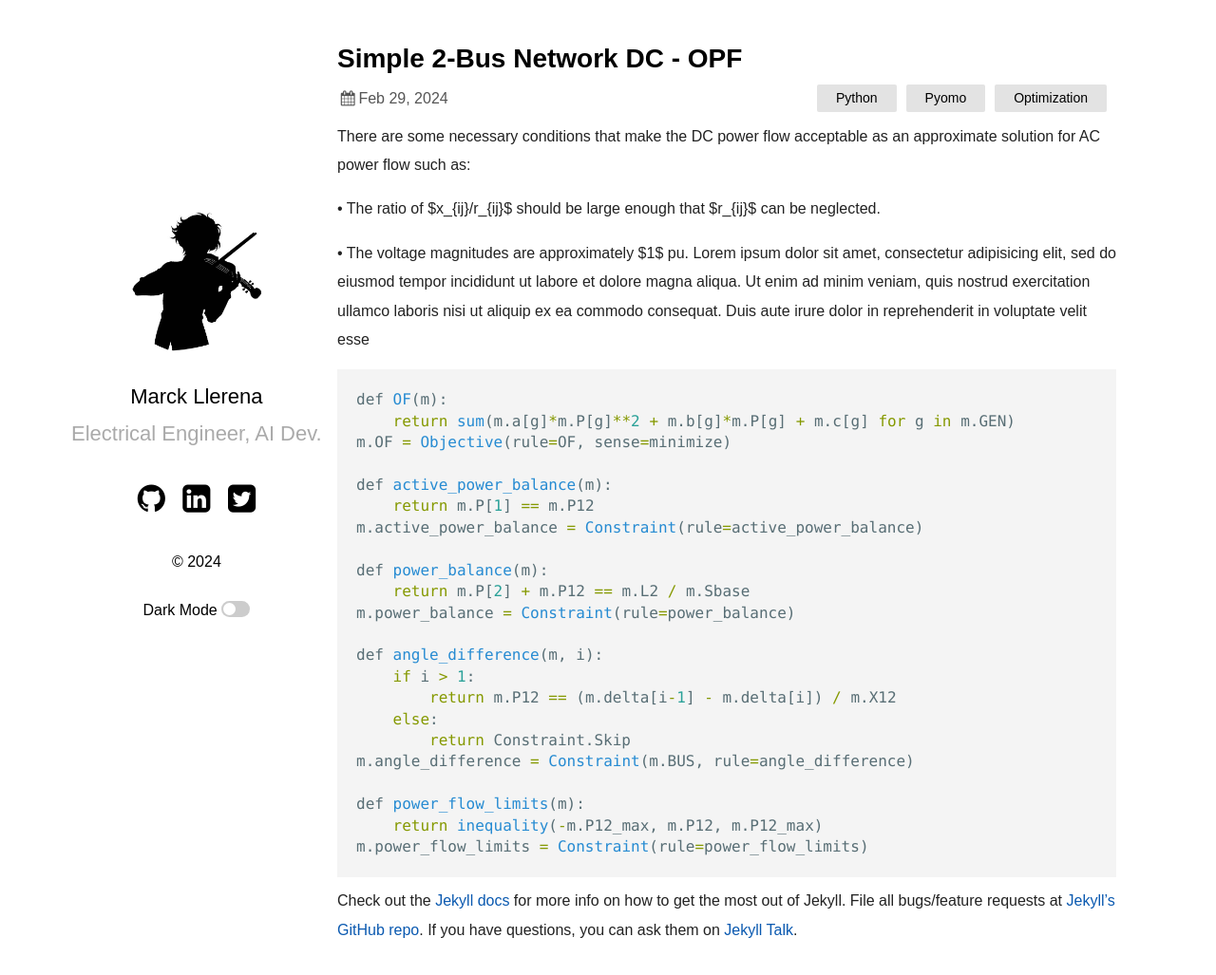
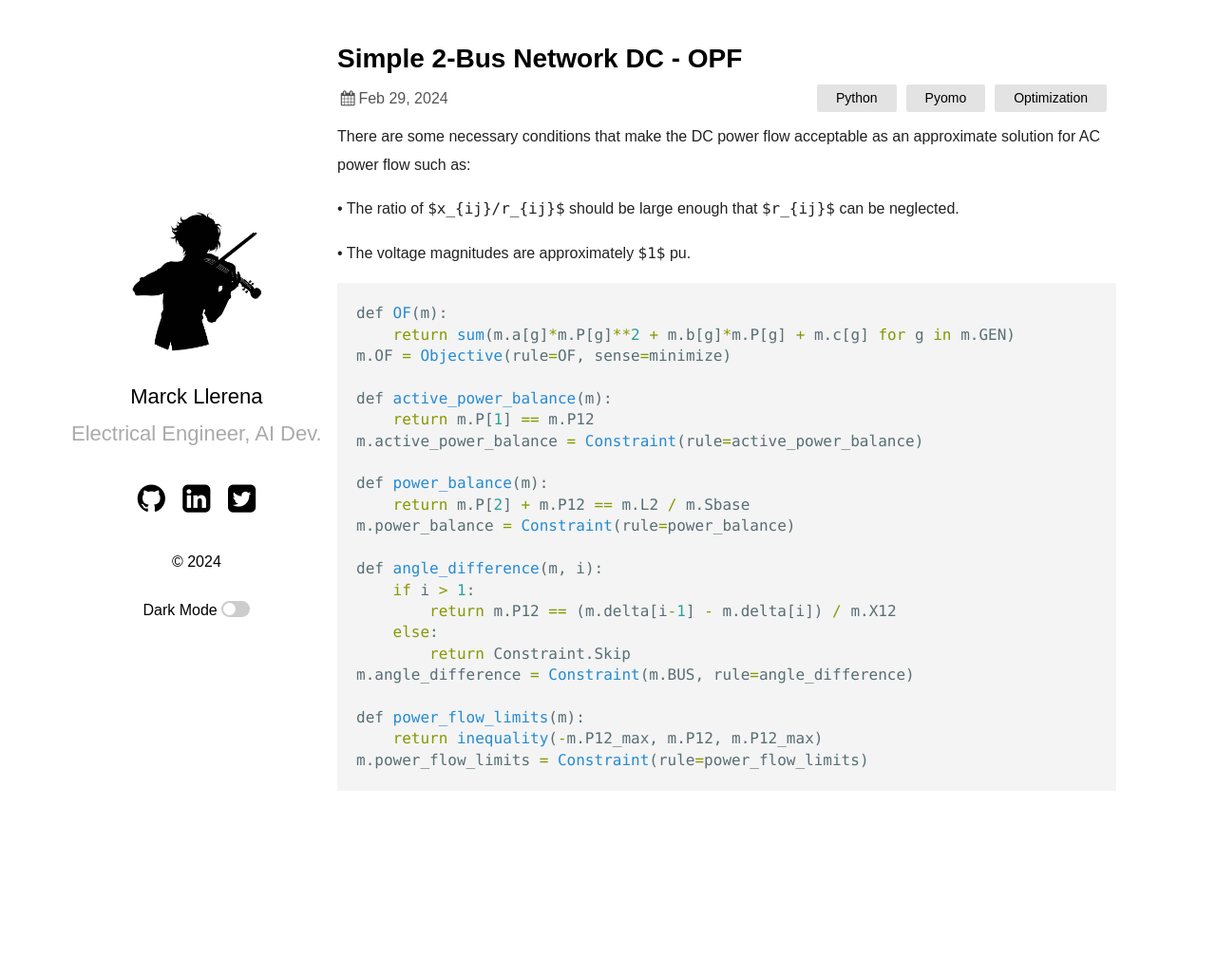
Before and after one commit to marckcode/marckcode.github.io, a Jekyll site: the page built from _posts/2024-02-29-2-bus-dc-opf.markdown, in a window 1280 px wide and 1040 px high. Shown: the top 1027 px of the window at 95% size. Built offline with Jekyll 4.4.1, drawn with Linux system fonts in a browser that asks for light colours; some web fonts are replaced.

Commit message:
Edit post markdown

````diff
--- a/_posts/2024-02-29-2-bus-dc-opf.markdown
+++ b/_posts/2024-02-29-2-bus-dc-opf.markdown
@@ -7,10 +7,10 @@
 
 There are some necessary conditions that make the DC power flow acceptable as an approximate solution for AC power flow such as:
 
-• The ratio of $x_{ij}/r_{ij}$ should be large enough that $r_{ij}$ can be neglected.
+• The ratio of `$x_{ij}/r_{ij}$` should be large enough that `$r_{ij}$` can be neglected.
 
-• The voltage magnitudes are approximately $1$ pu.
-Lorem ipsum dolor sit amet, consectetur adipisicing elit, sed do eiusmod tempor incididunt ut labore et dolore magna aliqua. Ut enim ad minim veniam, quis nostrud exercitation ullamco laboris nisi ut aliquip ex ea commodo consequat. Duis aute irure dolor in reprehenderit in voluptate velit esse
+• The voltage magnitudes are approximately `$1$` pu.
+
 
 ```javascript
 def OF(m):
@@ -36,9 +36,3 @@
     return inequality(-m.P12_max, m.P12, m.P12_max)
 m.power_flow_limits = Constraint(rule=power_flow_limits)
 ```
-
-Check out the [Jekyll docs][jekyll-docs] for more info on how to get the most out of Jekyll. File all bugs/feature requests at [Jekyll’s GitHub repo][jekyll-gh]. If you have questions, you can ask them on [Jekyll Talk][jekyll-talk].
-
-[jekyll-docs]: https://jekyllrb.com/docs/home
-[jekyll-gh]:   https://github.com/jekyll/jekyll
-[jekyll-talk]: https://talk.jekyllrb.com/
````
